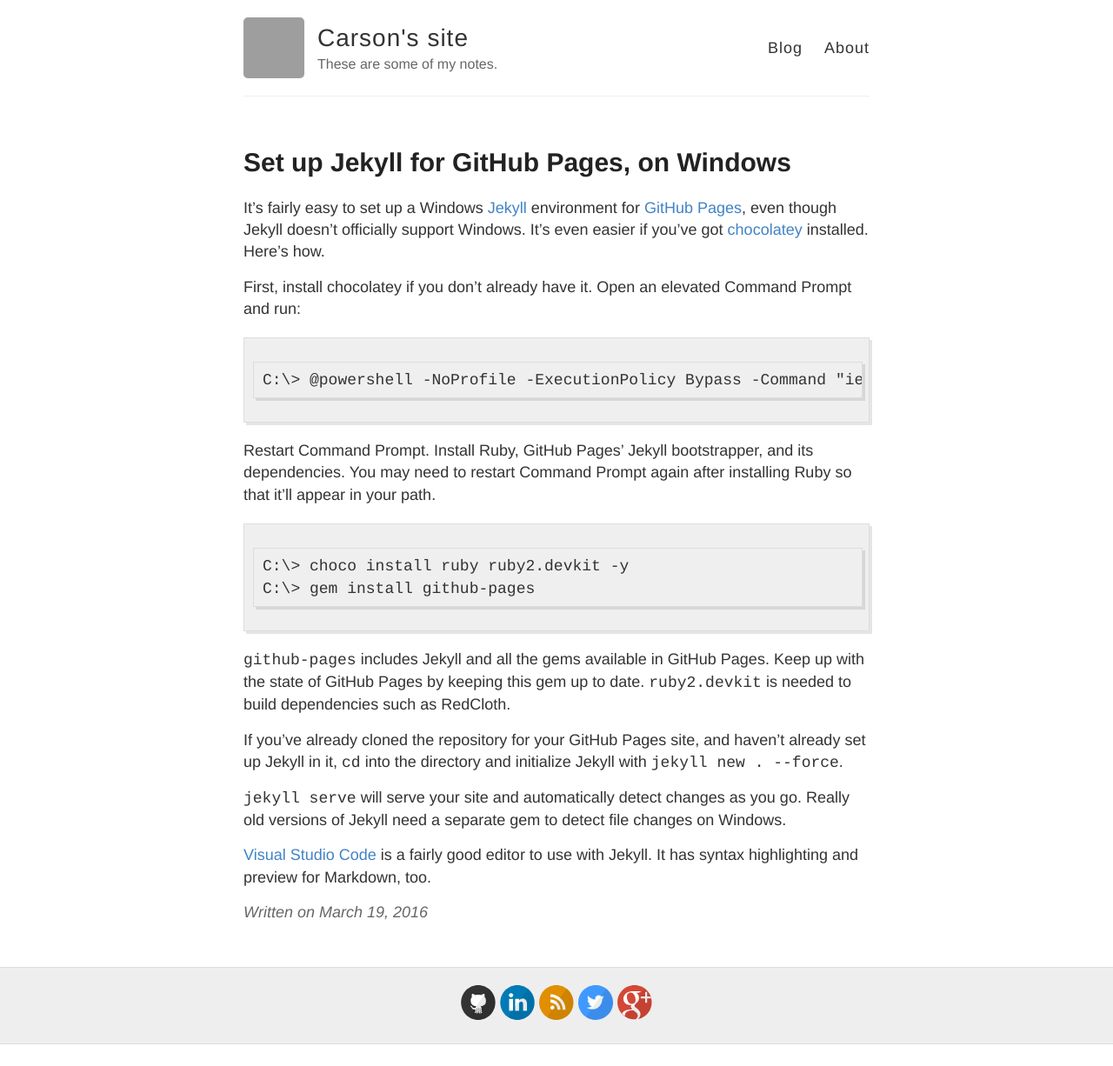
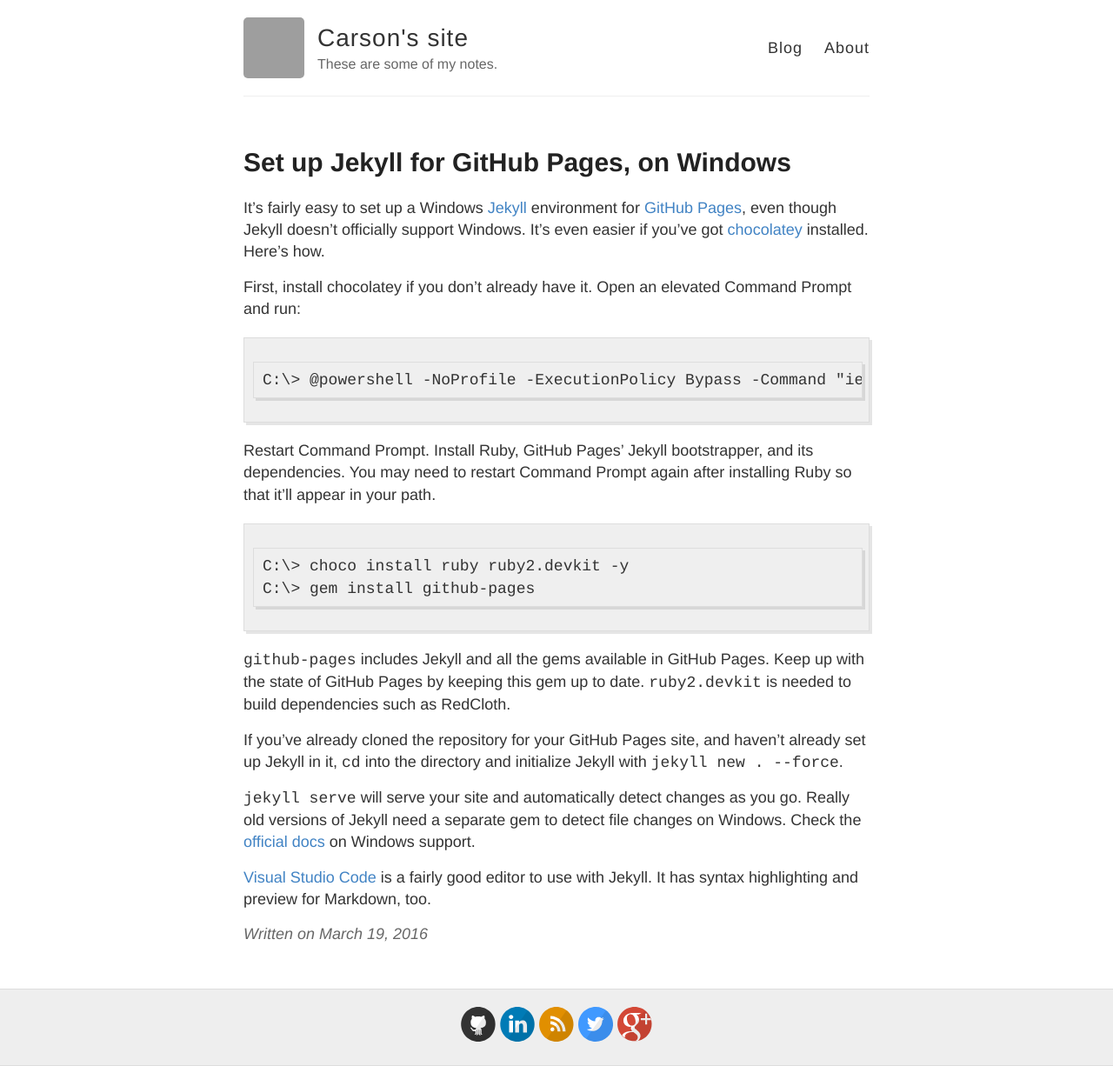
Before and after one commit to carsonyl/carsonyl.github.io, a Jekyll site: the page built from _posts/2016-03-19-jekyll-github-pages-windows.md, in a window 1280 px wide. Shown: the whole page at 87% size. Built offline with Jekyll 4.4.1, drawn with Linux system fonts in a browser that asks for light colours; before the commit the page ends 1201 px from its top, so only the background shows below that; grey boxes are pictures that could not be loaded.

Commit message:
Add link.

```diff
--- a/_posts/2016-03-19-jekyll-github-pages-windows.md
+++ b/_posts/2016-03-19-jekyll-github-pages-windows.md
@@ -23,11 +23,12 @@
 
 If you've already cloned the repository for your GitHub Pages site, and haven't already set up Jekyll in it, `cd` into the directory and initialize Jekyll with `jekyll new . --force`.
 
-`jekyll serve` will serve your site and automatically detect changes as you go. Really old versions of Jekyll need a separate gem to detect file changes on Windows.
+`jekyll serve` will serve your site and automatically detect changes as you go. Really old versions of Jekyll need a separate gem to detect file changes on Windows. Check the [official docs] on Windows support.
 
 [Visual Studio Code] is a fairly good editor to use with Jekyll. It has syntax highlighting and preview for Markdown, too.
 
 [Jekyll]: https://jekyllrb.com/
 [GitHub Pages]: https://pages.github.com
 [chocolatey]: https://chocolatey.org
+[official docs]: https://jekyllrb.com/docs/windows/
 [Visual Studio Code]: https://code.visualstudio.com
```
